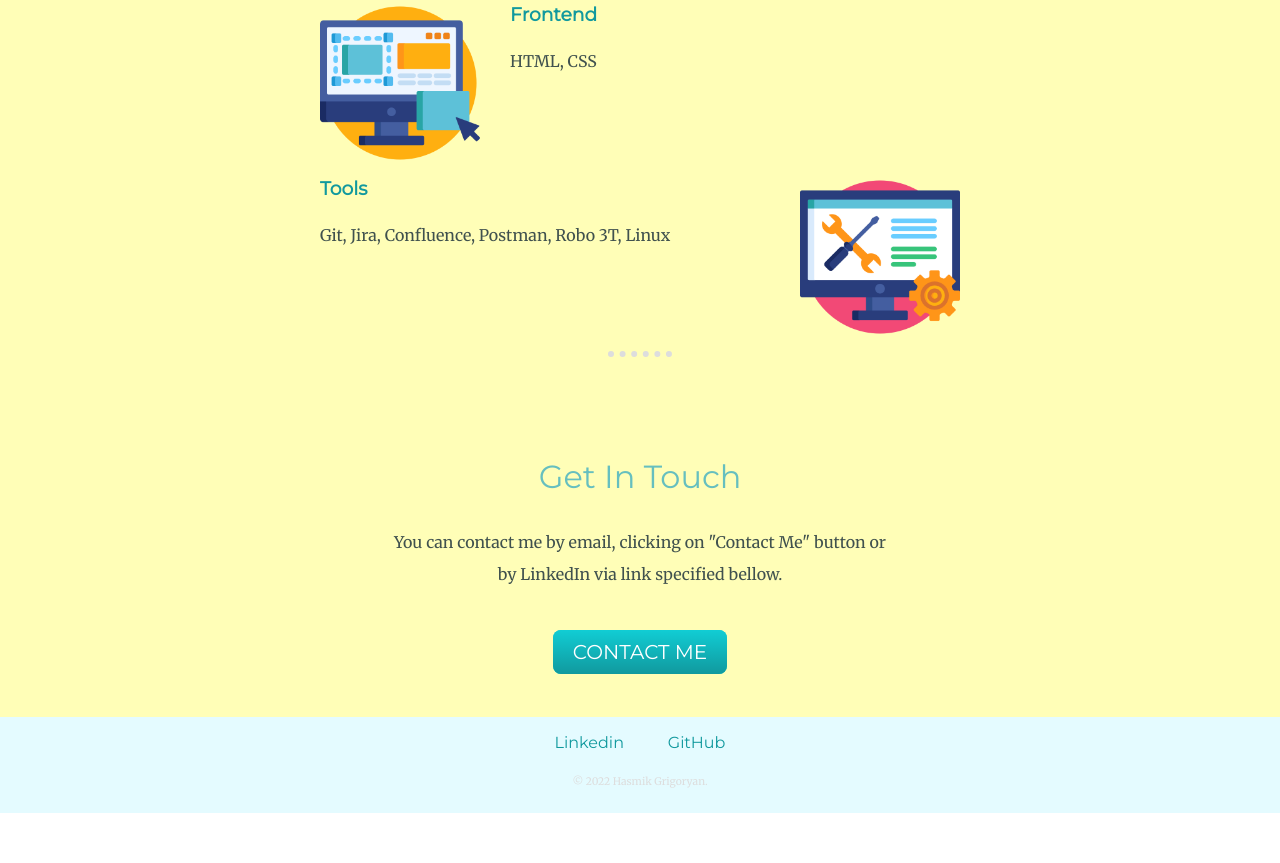
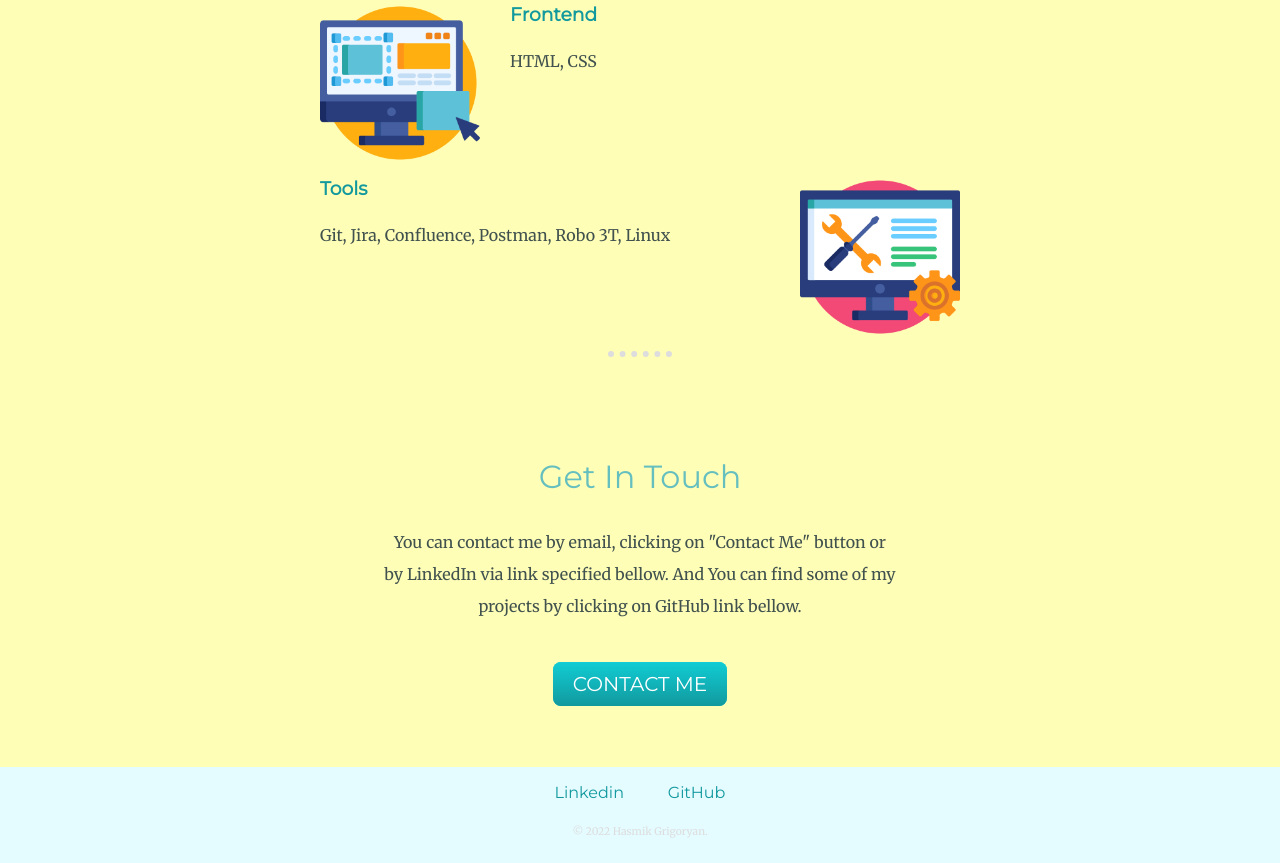
Before and after one commit to hgrigoryan/HTML_CSS_Tasks, a plain HTML site: page CV Page/index.html in a window 1280 px wide. Shown: the part 1717-2580 px from the top of the page. Before the commit the page ends 2530 px from the top, so only its background shows below. Drawn offline with Linux system fonts and the light colour scheme.

Commit message:
Implementation: Added more info in contact me part.

```diff
--- a/CV Page/css/styles.css
+++ b/CV Page/css/styles.css
@@ -109,7 +109,7 @@ hr {
 }
 
 .contact-me {
-    height: 260px;
+    height: 310px;
 }
 
 .btn {
--- a/CV Page/index.html
+++ b/CV Page/index.html
@@ -52,7 +52,9 @@
         <hr>
         <div class="contact-me">
             <h2>Get In Touch</h2>
-            <p class="contact-info">You can contact me by email, clicking on "Contact Me" button or by LinkedIn via link specified bellow.</p>
+            <p class="contact-info">You can contact me by email, clicking on "Contact Me" button or by LinkedIn via link specified bellow.
+                                    And You can find some of my projects by clicking on GitHub link bellow.
+            </p>
             <a class="btn" href="mailto:hasmik.grigoryan9419@gmail.com">CONTACT ME</a>
         </div>
     </div>
```
